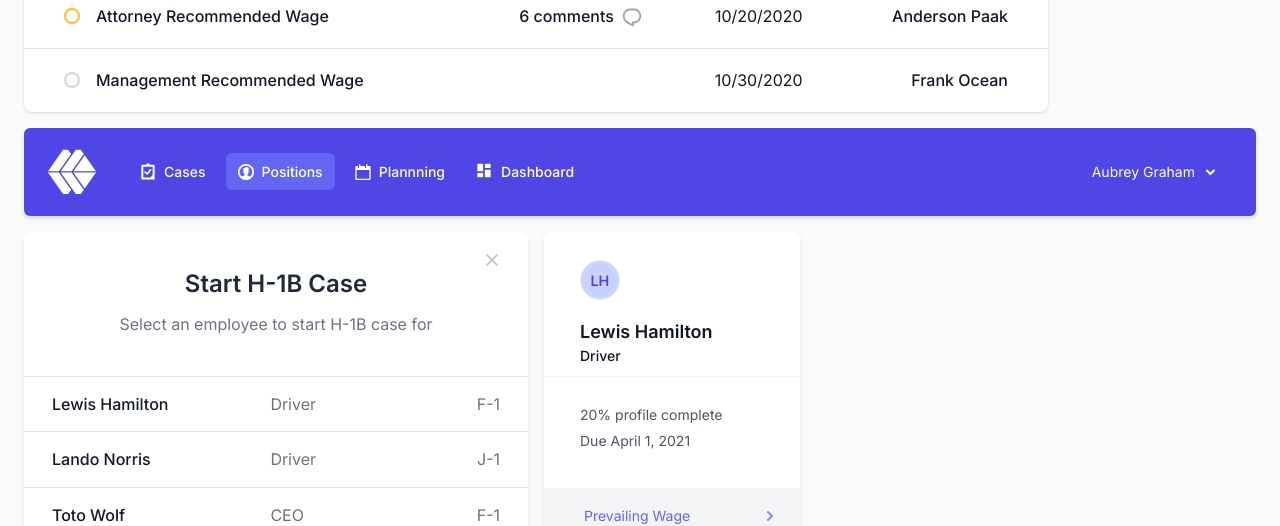
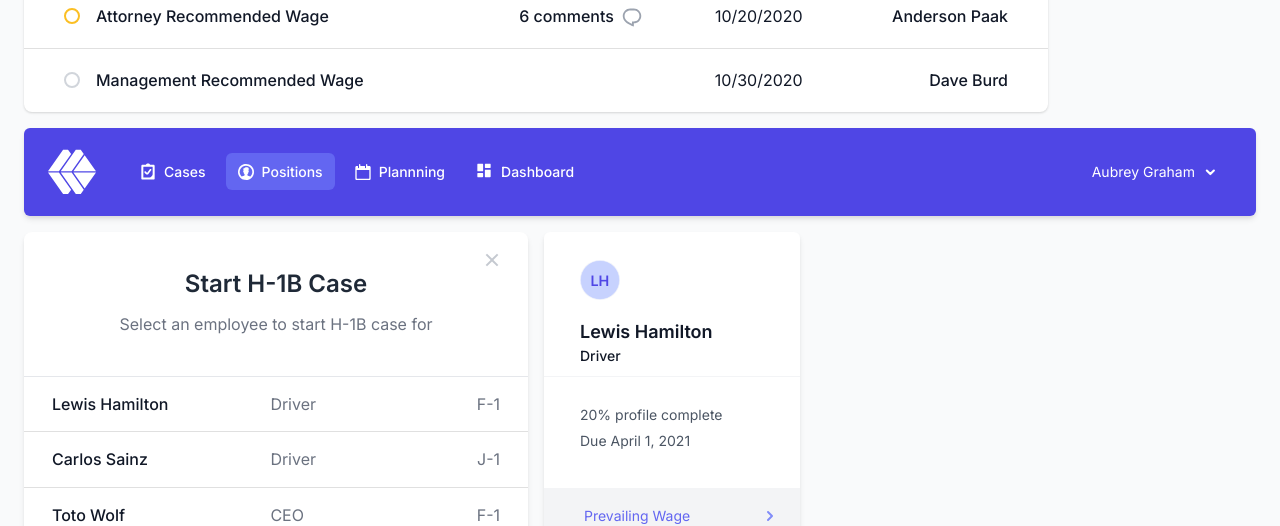
Before and after one commit to dmaixner93/online_resume, a React (Create React App) app: page /waylit in a window 1280 px wide. Shown: the part 399-925 px from the top of the page. Built offline with nearby package versions, Linux system fonts and the light colour scheme.

Commit message:
Redownload deps and update data

```diff
--- a/src/static/waylit/sampleData.js
+++ b/src/static/waylit/sampleData.js
@@ -7,7 +7,7 @@ const startCaseData = [
   },
   {
     id: 2,
-    candidate: "Lando Norris",
+    candidate: "Carlos Sainz",
     jobTitle: "Driver",
     type: "J-1",
   },
@@ -42,7 +42,7 @@ const taskTableData = [
     task: "Management Recommended Wage",
     comments: "",
     date: "10/30/2020",
-    assignee: "Frank Ocean"
+    assignee: "Dave Burd"
   },
 ];
 
--- a/src/waylit/Waylit.js
+++ b/src/waylit/Waylit.js
@@ -1,6 +1,7 @@
 import React from "react";
 import Grid from "@material-ui/core/Grid";
 import { Container } from "@material-ui/core";
+// import Section from './';
 import NextStep from "./NextStep";
 import StartCase from "./StartCase";
 import TaskTable from "./TasksTable";
@@ -23,6 +24,7 @@ const Waylit = (props) => {
       {header}
       <Container className="mt-4">
         <Spacer height={16} />
+
         <Grid container spacing={2}>
           <Grid item xs={12} lg={8}>
             <NextStep />
```
Also changed, not shown: 1 other file (tests, documents, lock files or other folders).
